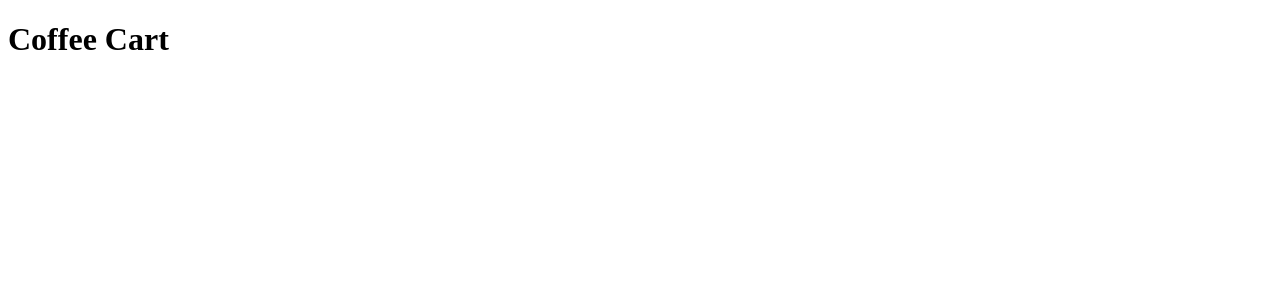
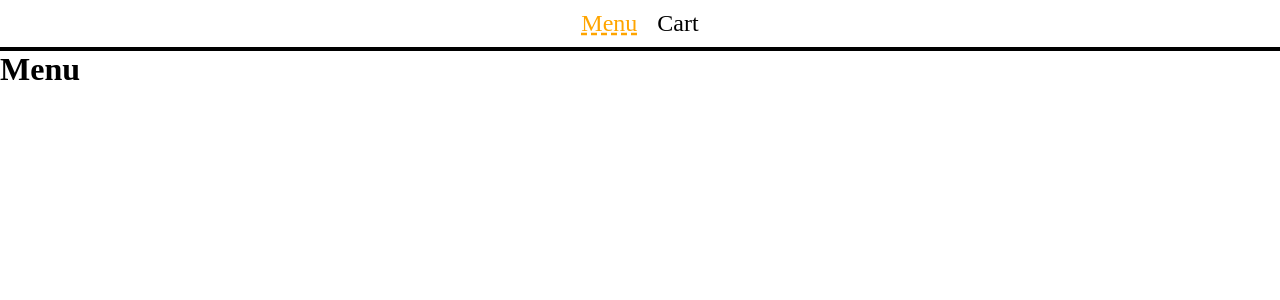
Before and after one commit to shiiraz/coffee-cart, a React (Vite) app: page / in a window 1280 px wide. Shown: the top 300 px of the page. Built offline with nearby package versions, Linux system fonts and the light colour scheme.

Commit message:
basic boilerplate setup

```diff
--- a/src/App.jsx
+++ b/src/App.jsx
@@ -1,8 +1,19 @@
+import { BrowserRouter, Routes, Route } from "react-router-dom";
+import SharedLayout from "./SharedLayout";
+import Menu from "./Pages/Menu";
+import Cart from "./Pages/Cart";
+
 function App() {
   return (
-    <>
-      <h1>Coffee Cart</h1>
-    </>
+    <BrowserRouter>
+      <Routes>
+        <Route path="/" element={<SharedLayout />}>
+          <Route index element={<Menu />} />
+          <Route path="cart" element={<Cart />} />
+          <Route path="*" element={<div>Not Found</div>} />
+        </Route>
+      </Routes>
+    </BrowserRouter>
   );
 }
 
--- /dev/null
+++ b/src/Components/Navbar.jsx
@@ -0,0 +1,12 @@
+import { NavLink } from "react-router-dom";
+
+function Navbar() {
+  return (
+    <nav>
+      <NavLink to="/">Menu</NavLink>
+      <NavLink to="/cart">Cart</NavLink>
+    </nav>
+  );
+}
+
+export default Navbar;
--- /dev/null
+++ b/src/Pages/Cart.jsx
@@ -0,0 +1,5 @@
+function Cart() {
+  return <h1>Cart</h1>;
+}
+
+export default Cart;
--- /dev/null
+++ b/src/Pages/Menu.jsx
@@ -0,0 +1,5 @@
+function Menu() {
+  return <h1>Menu</h1>;
+}
+
+export default Menu;
--- /dev/null
+++ b/src/SharedLayout.jsx
@@ -0,0 +1,13 @@
+import { Outlet } from "react-router-dom";
+import Navbar from "./Components/Navbar";
+
+function SharedLayout() {
+  return (
+    <>
+      <Navbar />
+      <Outlet />
+    </>
+  );
+}
+
+export default SharedLayout;
--- a/src/index.css
+++ b/src/index.css
@@ -0,0 +1,31 @@
+:root {
+  --purple: rgb(83, 44, 255);
+  --black: rgb(0, 0, 0);
+  --orange: rgb(255, 165, 0);
+}
+
+
+* {
+  margin: 0;
+  box-sizing: border-box;
+}
+
+.active {
+  text-decoration: dashed underline;
+  color: var(--orange);
+}
+
+nav {
+  display: flex;
+  justify-content: center;
+  align-items: center;
+  color: #fff;
+  border-bottom: 4px solid var(--black);
+  font-size: 1.5rem;
+}
+
+nav a {
+  padding: 10px;
+  color: var(--black);
+  text-decoration: none;
+}
```
